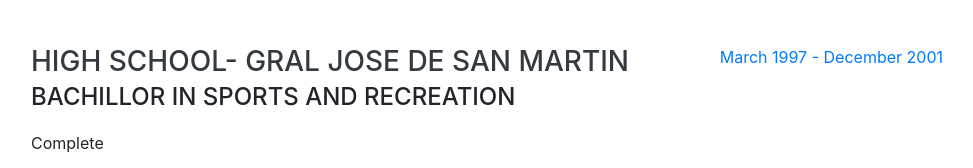
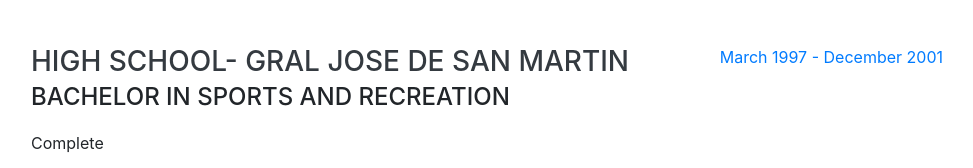
Before and after one commit to marcelogiglio1/marcelogiglio1.github.io, a website with bundled scripts: page index.html in a window 1280 px wide. Shown: the part 1978-2146 px from the top of the page, without its empty margins (289-1262 px from the left). Built offline with nearby package versions, Linux system fonts and the light colour scheme; a web font is replaced by a local one.

Commit message:
text fix

```diff
--- a/index.html
+++ b/index.html
@@ -167,7 +167,7 @@
         <div class="resume-item d-flex flex-column flex-md-row justify-content-between">
           <div class="resume-content">
             <h3 class="mb-0">High School- Gral Jose de San Martin</h3>
-            <div class="subheading mb-3">Bachillor in sports and recreation</div>
+            <div class="subheading mb-3">Bachelor in sports and recreation</div>
             <p>Complete</p>
           </div>
           <div class="resume-date text-md-right">
```
